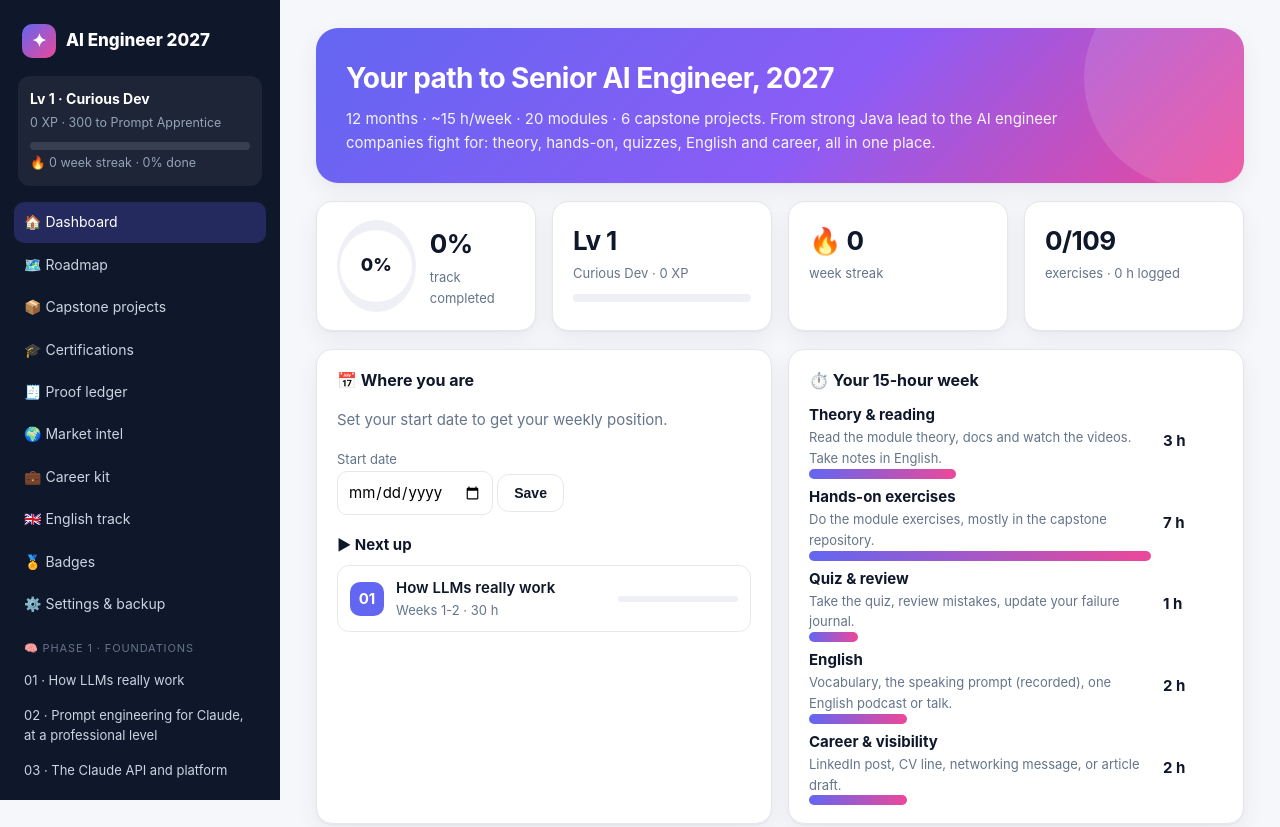
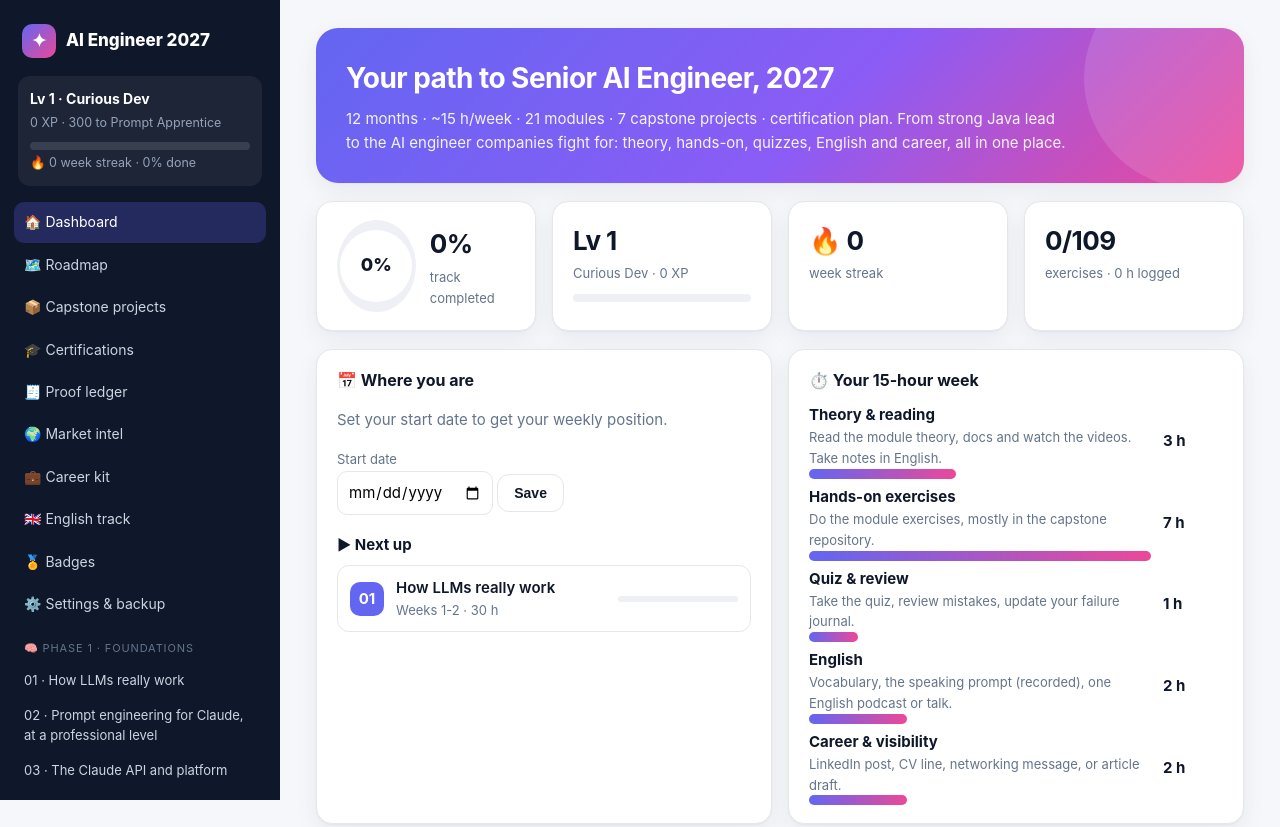
Before and after one commit to nicolasMachut/ai-engineer-2027, a plain HTML site: page index.html in a window 1280 px wide. Shown: the top 827 px of the page. Drawn offline with Linux system fonts and the light colour scheme.

Commit message:
Dynamic module and project counters

```diff
--- a/index.html
+++ b/index.html
@@ -1703,7 +1703,7 @@ function renderSide(){const x=xpOf(),l=level(x),r=location.hash||"#/";
 function dashboard(){const x=xpOf(),l=level(x),cw=currentWeek(),tp=totalPct();
  const next=M.find(m=>!S.mod[m.id]);const doneEx=Object.values(S.ex).filter(Boolean).length,totEx=M.reduce((a,m)=>a+m.exercises.length,0);
  const hrs=M.reduce((a,m)=>a+m.exercises.reduce((b,e,i)=>b+(S.ex[m.id+":"+i]?e.h:0),0),0);
- let h=`<div class="hero"><h1>Your path to Senior AI Engineer, 2027</h1><p>12 months · ~15 h/week · 20 modules · 6 capstone projects. From strong Java lead to the AI engineer companies fight for: theory, hands-on, quizzes, English and career, all in one place.</p></div>
+ let h=`<div class="hero"><h1>Your path to Senior AI Engineer, 2027</h1><p>12 months · ~15 h/week · ${M.length} modules · ${PROJECTS.length} capstone projects · certification plan. From strong Java lead to the AI engineer companies fight for: theory, hands-on, quizzes, English and career, all in one place.</p></div>
  <div class="grid g4 mt"><div class="card" style="display:flex;gap:14px;align-items:center"><div class="ring" style="--p:${tp}"><div>${tp}%</div></div><div class="stat"><b>${tp}%</b><span>track completed</span></div></div>
  <div class="card stat"><b>Lv ${l.i+1}</b><span>${esc(l.name)} · ${x} XP</span><div class="xpbar" style="background:#eef0f6"><i style="width:${l.pct}%"></i></div></div>
  <div class="card stat"><b>🔥 ${streak()}</b><span>week streak</span></div>
```
